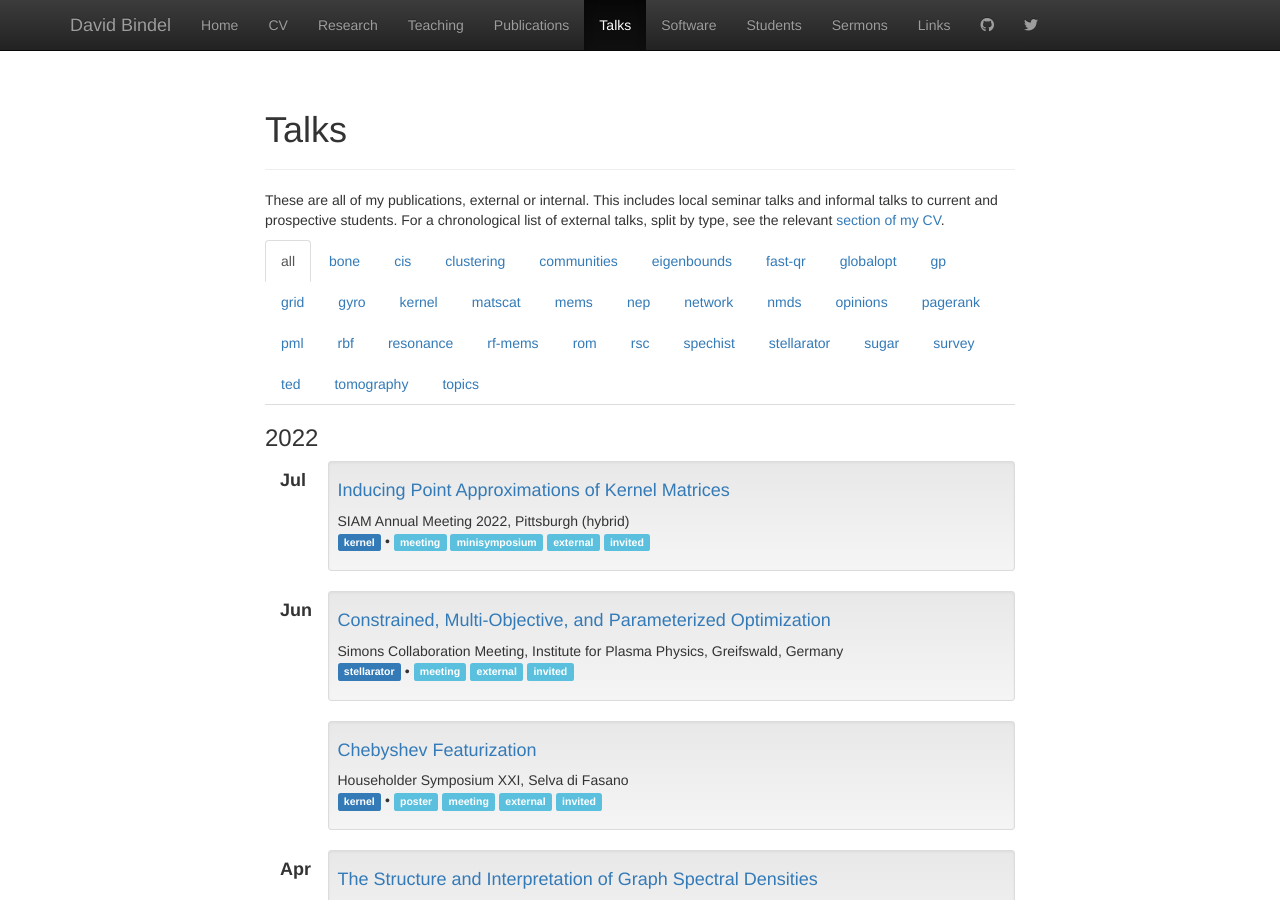
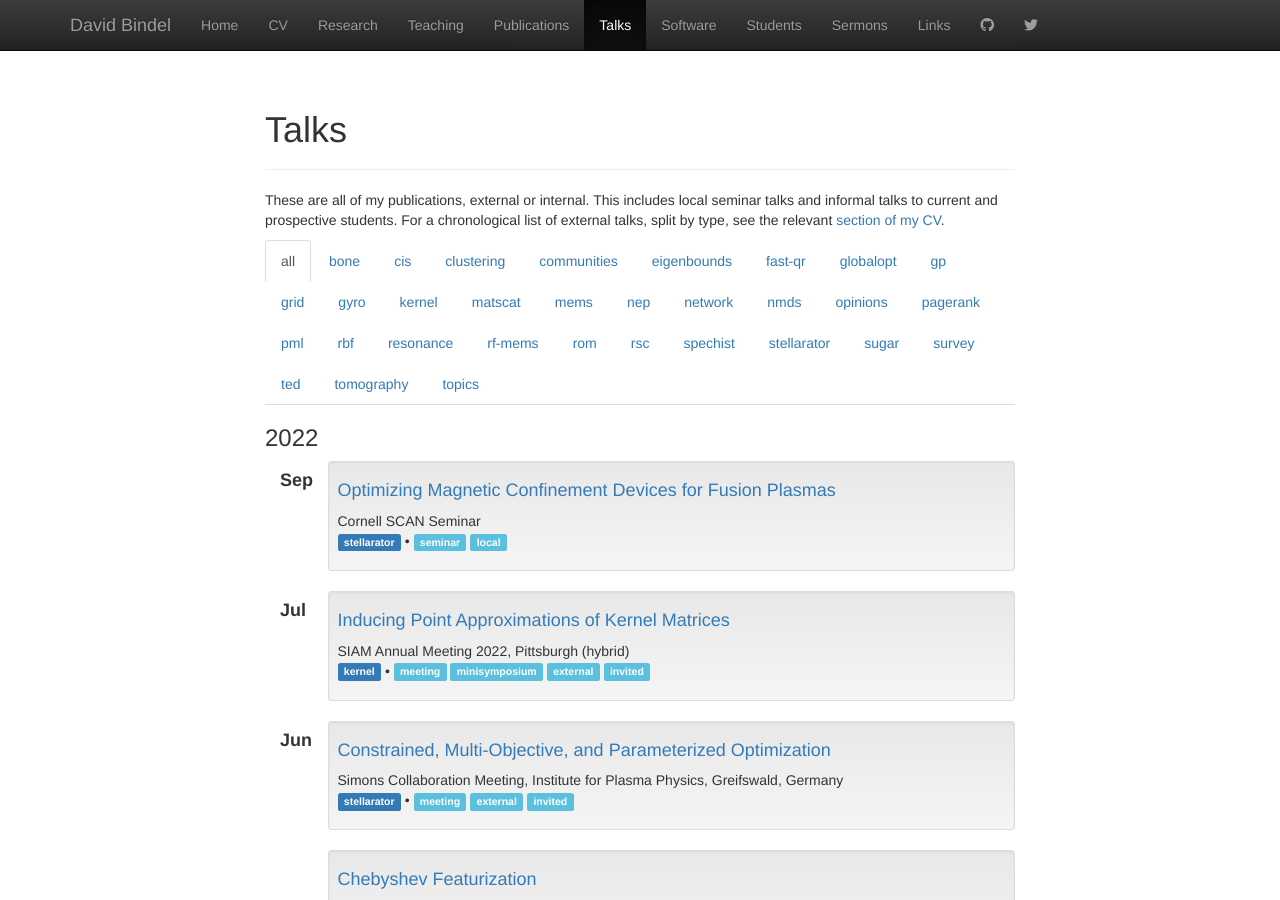
Before and after one commit to dbindel/cornell_web, a Jekyll site: the page built from talks.html, in a window 1280 px wide and 900 px high. Built offline with Jekyll 4.4.1, drawn with Linux system fonts in a browser that asks for light colours; nearby versions of some CDN libraries.

Commit message:
Add SCAN talk.

```diff
--- a/_data/present.yml
+++ b/_data/present.yml
@@ -1332,3 +1332,9 @@
   tags: [kernel]
   type: [meeting, minisymposium, external, invited]
   where: SIAM Annual Meeting 2022, Pittsburgh (hybrid)
+-
+  file: 2022-09-scan/scan-sep22.pdf
+  title: Optimizing Magnetic Confinement Devices for Fusion Plasmas
+  where: Cornell SCAN Seminar
+  tags: [stellarator]
+  type: [seminar, local]
```
